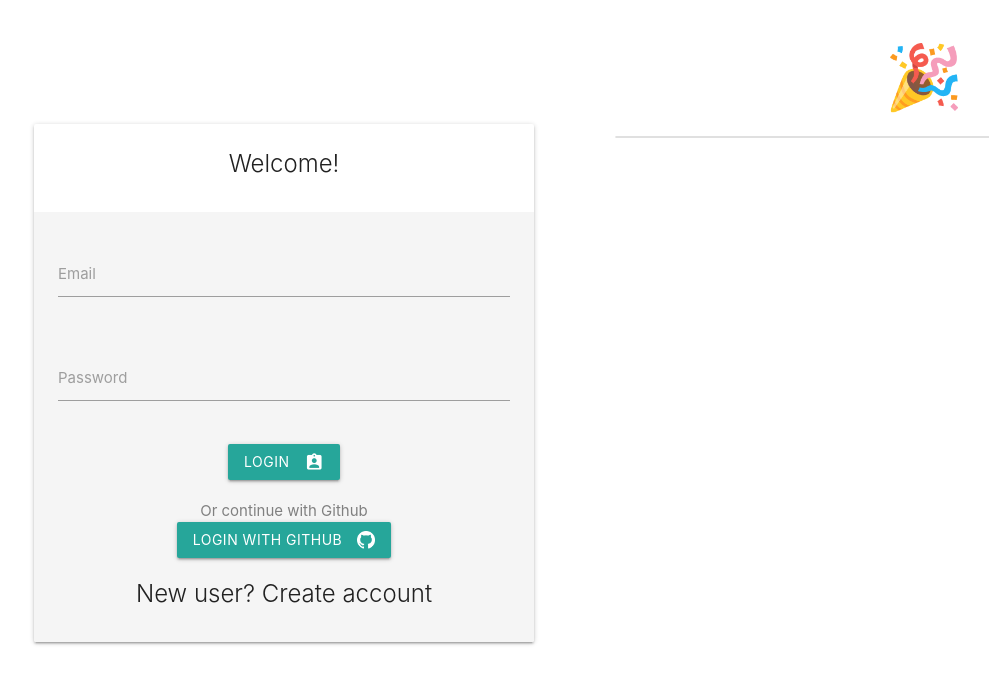
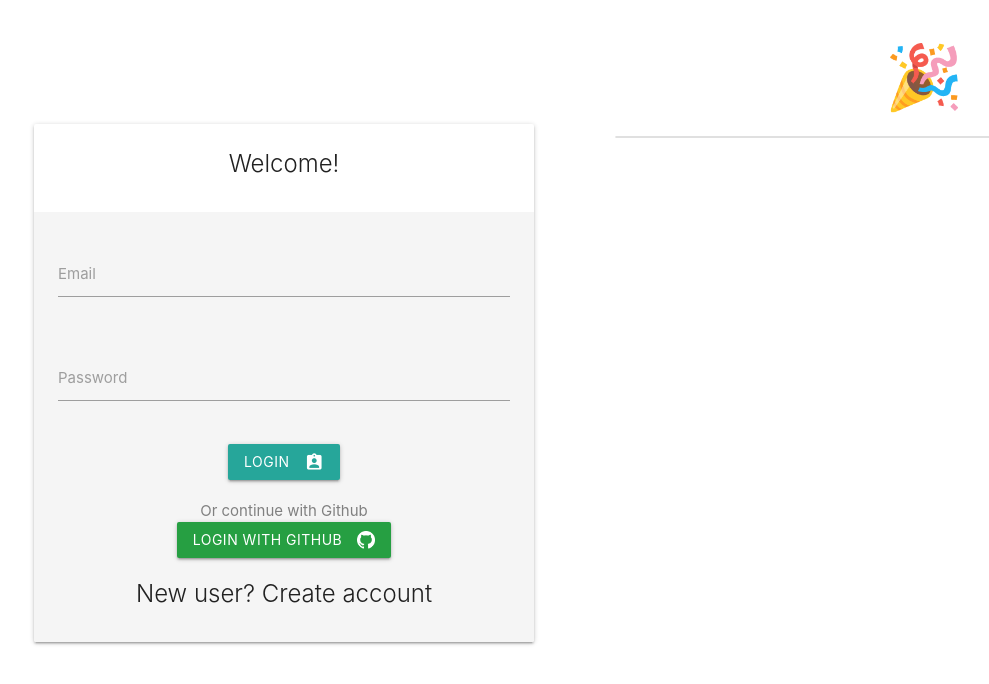
Before and after one commit to minicatsCB/firebase-auth, a website: page public/index.html in a window 1280 px wide. Shown: the whole page, without its empty margins (36-1025 px from the left). Drawn offline with nearby package versions, Linux system fonts and the light colour scheme; no server answers.

Commit message:
Change "Login with Github" button color

```diff
--- a/public/app.css
+++ b/public/app.css
@@ -1,6 +1,14 @@
 .card {
     width: 500px;
     margin: 20% auto 5% auto;
+}
+
+#github-login-btn {
+    background-color: #269f42;
+}
+
+#github-login-btn:hover {
+    background-color: #2bb455;
 }
 
 .github-login {
```
